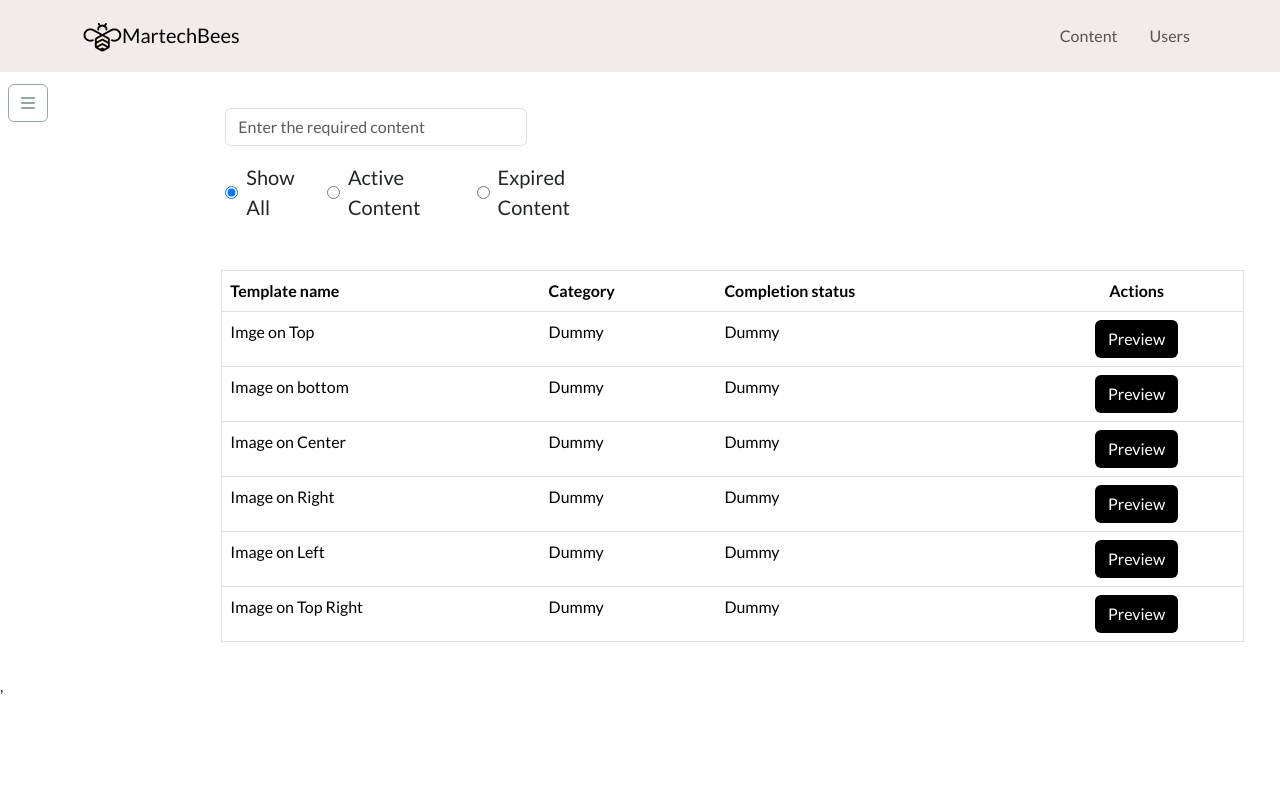
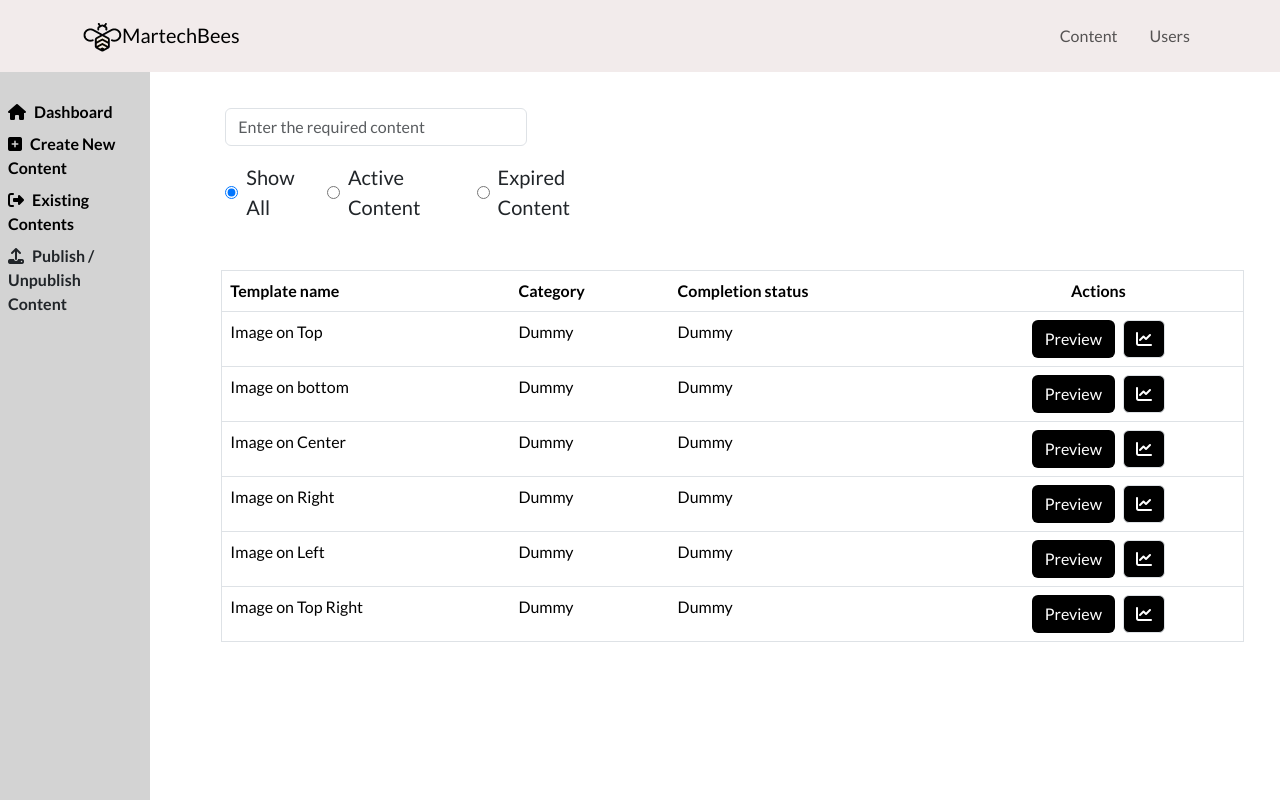
Before and after one commit to JAMESJOHN95/Content_Ui_TS, a React (Vite) app: page /existingcontents in a window 1280 px wide. Built offline with nearby package versions, Linux system fonts and the light colour scheme.

Commit message:
Existing content and template editing updated

```diff
--- a/src/Componants/Home.jsx
+++ b/src/Componants/Home.jsx
@@ -103,7 +103,7 @@ function Home() {
                     <Layout />
                 </div>
                 <div className='col-md-10 mt-4'>
-                    <h3>Welcome !</h3>
+                    <h3 className='ms-5 '>Welcome !</h3>
                     <div className="row">
                         <div>
                             <button className='btn btn-light ms-1'>Any</button>
--- a/src/Pages/ExistingDetails.jsx
+++ b/src/Pages/ExistingDetails.jsx
@@ -6,11 +6,14 @@ import Button from 'react-bootstrap/Button';
 import Modal from 'react-bootstrap/Modal';
 import { Link } from 'react-router-dom';
 import logo from '../Images/logo.png'
+import { color } from 'chart.js/helpers';
 function ExistingDetails() {
   const [show, setShow] = useState(false);
-
+  const [showAnalytics, setShowAnalytics] = useState(false);
   const handleClose = () => setShow(false);
+  const handleCloseAnalytics = () => setShowAnalytics(false);
   const handleShow = () => setShow(true);
+  const handleShowAnalytics = () => setShowAnalytics(true);
   const [selectedFilter, setSelectedFilter] = useState('showAll');
 
 const handleFilterChange = (event) => {
@@ -25,7 +28,7 @@ const handleFilterChange = (event) => {
   </div>
   <div className='col-md-4 mt-5'>
   <input type="text" className='form-control w-75 me-auto' placeholder='Enter the required content' />
-  <div className='fs-5 d-flex align-items-center mt-3 '>
+  <div className='fs-5 d-flex align-items-center mt-3'>
   <input
     type="radio"
     className='me-2'
@@ -97,41 +100,59 @@ const handleFilterChange = (event) => {
             </thead>
             <tbody >
                 <tr>
-                    <td>Imge on Top</td>
+                    <td>Image on Top</td>
                     <td>Dummy</td>
                     <td>Dummy</td>
                    {/*  <td><i class="fa-solid fa-pen-to-square"></i></td> */}
-                   <td className='text-center'><button className='btn' style={{color:'white',backgroundColor:'black'}} onClick={handleShow}>Preview</button></td>
+                   <td className='text-center'>
+                      <button className='btn' style={{color:'white',backgroundColor:'black'}} onClick={handleShow}>Preview</button>
+                      <button onClick={handleShowAnalytics} className='btn border ms-2' style={{color:'white',backgroundColor:'black'}}><i class="fa-solid fa-chart-line"></i>
+                      </button></td>
                 </tr>
                 <tr>
                     <td>Image on bottom</td>
                     <td>Dummy</td>
                     <td>Dummy</td>
-                    <td className='text-center'><button className='btn' style={{color:'white',backgroundColor:'black'}} onClick={handleShow}>Preview</button></td>
+                    <td className='text-center'>
+                      <button className='btn' style={{color:'white',backgroundColor:'black'}} onClick={handleShow}>Preview</button>
+                      <button onClick={handleShowAnalytics} className='btn border ms-2' style={{color:'white',backgroundColor:'black'}}><i class="fa-solid fa-chart-line"></i>
+                      </button></td>
                 </tr>
                 <tr>
                     <td>Image on Center</td>
                     <td>Dummy</td>
                     <td>Dummy</td>
-                    <td className='text-center'><button className='btn' style={{color:'white',backgroundColor:'black'}}>Preview</button></td>
+                    <td className='text-center'>
+                      <button className='btn' style={{color:'white',backgroundColor:'black'}} onClick={handleShow}>Preview</button>
+                      <button onClick={handleShowAnalytics} className='btn border ms-2' style={{color:'white',backgroundColor:'black'}}><i class="fa-solid fa-chart-line"></i>
+                      </button></td>
                 </tr>
                 <tr>
                     <td>Image on Right</td>
                     <td>Dummy</td>
                     <td>Dummy</td>
-                    <td className='text-center'><button className='btn' style={{color:'white',backgroundColor:'black'}} onClick={handleShow}>Preview</button></td>
+                    <td className='text-center'>
+                      <button className='btn' style={{color:'white',backgroundColor:'black'}} onClick={handleShow}>Preview</button>
+                      <button onClick={handleShowAnalytics} className='btn border ms-2' style={{color:'white',backgroundColor:'black'}}><i class="fa-solid fa-chart-line"></i>
+                      </button></td>
                 </tr>
                 <tr>
                     <td>Image on Left</td>
                     <td>Dummy</td>
                     <td>Dummy</td>
-                    <td className='text-center'><button className='btn' style={{color:'white',backgroundColor:'black'}} onClick={handleShow}>Preview</button></td>
+                    <td className='text-center'>
+                      <button className='btn' style={{color:'white',backgroundColor:'black'}} onClick={handleShow}>Preview</button>
+                      <button onClick={handleShowAnalytics} className='btn border ms-2' style={{color:'white',backgroundColor:'black'}}><i class="fa-solid fa-chart-line"></i>
+                      </button></td>
                 </tr>
                 <tr>
                     <td>Image on Top Right</td>
                     <td>Dummy</td>
                     <td>Dummy</td>
-                    <td className='text-center'><button className='btn' style={{color:'white',backgroundColor:'black'}} onClick={handleShow}>Preview</button></td>
+                    <td className='text-center'>
+                      <button className='btn' style={{color:'white',backgroundColor:'black'}} onClick={handleShow}>Preview</button>
+                      <button onClick={handleShowAnalytics} className='btn border ms-2' style={{color:'white',backgroundColor:'black'}}><i class="fa-solid fa-chart-line"></i>
+                      </button></td>
                 </tr>
             </tbody>
         </table></div></div>
@@ -172,7 +193,28 @@ const handleFilterChange = (event) => {
       </Modal>
 
 
-
+      <Modal show={showAnalytics} onHide={handleCloseAnalytics}size='lg'>
+        <Modal.Header closeButton>
+          <Modal.Title><span style={{color:"darkviolet",fontSize:"30px"}} className='fw-Bold'>Analytics</span></Modal.Title>
+        </Modal.Header>
+        <Modal.Body>
+          <div className='row'>
+            <div className='row'>
+              <div className='col-md-4'></div>
+              <div className='col-md-4 text-center'><h3>Edited:48</h3></div>
+              <div className='col-md-4'></div>
+            </div>
+           <div className='col-md-4'>
+           <h3 className='text-center'>Open:42</h3>
+           </div>
+           <div className='col-md-4 text-center'><h3>Impressions:9</h3></div>
+           <div className='col-md-4 text-center'><h3>Saved:33</h3></div>
+          </div>
+        </Modal.Body>
+        <Modal.Footer>
+                            <button className='btn btn-primary ms-2 me-2 p-3' onClick={handleCloseAnalytics}>Close</button>
+        </Modal.Footer>
+      </Modal>
 
 
 
--- a/src/Pages/Layout.jsx
+++ b/src/Pages/Layout.jsx
@@ -21,10 +21,10 @@ export default function Sidebar() {
           position: 'fixed',
           height: '100vh',
           backgroundColor: 'lightgrey',
-          left: isOpen ? '0' : '-250px', // Hide when closed on small screens
+          left: isOpen ? '0' : '-250px',
           transition: 'left 0.3s ease',
-          zIndex: 999,
-          width: '250px'
+         /*  zIndex: 999, */
+         /*  width: '250px' */
         }}
       >
         <ul className="list-unstyled mt-4">
--- a/src/Pages/TemplateEditing.jsx
+++ b/src/Pages/TemplateEditing.jsx
@@ -12,7 +12,9 @@ function TemplateEditing() {
     });
 
     const [preview, setPreview] = useState("");
-    const[key,setkey]=useState(0)
+    const [key, setKey] = useState(0);
+    const [showHtml, setShowHtml] = useState(false);
+
     useEffect(() => {
         if (templateDetails.templateImage instanceof File) {
             setPreview(URL.createObjectURL(templateDetails.templateImage));
@@ -32,15 +34,27 @@ function TemplateEditing() {
             content: "Lorem ipsum dolor sit amet consectetur adipisicing elit. Architecto eligendi autem laboriosam quo hic consectetur. Quidem blanditiis voluptatibus quibusdam non quis, earum cupiditate, maxime dignissimos distinctio vitae nobis sed alias!",
             templateImage: "https://media.istockphoto.com/id/1444291518/photo/black-woman-working-from-home-office.jpg?s=612x612&w=0&k=20&c=ruHb87Ryd6uOr7sRnqfOussQihY89gnGDLeisJnVi-M=",
             navlink: "Readmore"
-        })
+        });
         setPreview("");
-        if(key==0)
-            {
-              setkey(1)
-            }
-            else{
-              setkey(0)
-            }
+        setKey(key === 0 ? 1 : 0);
+    };
+
+    // Function to generate HTML structure
+    const getHtmlStructure = () => {
+        return `
+        <div class='template-container'>
+            <h2>${templateDetails.heading1}</h2>
+            <h3><i>${templateDetails.heading2}</i></h3>
+            <div class='row'>
+                <div class='col-md-4'>
+                    <img src="${preview}" alt="Template Image" class='w-100' style="height: 200px;" />
+                </div>
+                <div class='col-md-6'>
+                    <p>${templateDetails.content}</p>
+                    <a href="#">${templateDetails.navlink}</a>
+                </div>
+            </div>
+        </div>`;
     };
 
     return (
@@ -51,10 +65,26 @@ function TemplateEditing() {
                 </div>
                 <div className='col-md-10 mt-5'>
                     <div className='row border shadow mx-5 p-4'>
+
+                        {!showHtml ? (
+                            <>
                                 <div className='row'>
-                        <input type="text" className='form-control text-center p-4 fw-bold border-0' style={{fontSize:'30px'}}value={templateDetails?.heading1} onChange={(e)=>{setTemplateDetails({...templateDetails,heading1:e.target.value})}}/>
-                        <input type="text" style={{fontSize:'20px',fontStyle:'italic'}} className='form-control border-0 p-4'value={templateDetails?.heading2} onChange={(e)=>{setTemplateDetails({...templateDetails,heading2:e.target.value})}}/>
+                                    <input
+                                        type="text"
+                                        className='form-control text-center p-4 fw-bold border-0'
+                                        style={{ fontSize: '30px' }}
+                                        value={templateDetails?.heading1}
+                                        onChange={(e) => setTemplateDetails({ ...templateDetails, heading1: e.target.value })}
+                                    />
+                                    <input
+                                        type="text"
+                                        style={{ fontSize: '20px', fontStyle: 'italic' }}
+                                        className='form-control border-0 p-4'
+                                        value={templateDetails?.heading2}
+                                        onChange={(e) => setTemplateDetails({ ...templateDetails, heading2: e.target.value })}
+                                    />
                                 </div>
+
                                 <div className='row mt-4'>
                                     <div className='col-md-1'></div>
                                     <div className='col-md-4'>
@@ -63,27 +93,55 @@ function TemplateEditing() {
                                                 id="templateImage"
                                                 style={{ display: 'none' }}
                                                 type="file"
-                                        onChange={(e) => handleFile(e)}
+                                                onChange={handleFile}
                                                 key={key}
                                             />
                                             <img
-                                        src={preview ? preview : "https://media.istockphoto.com/id/1444291518/photo/black-woman-working-from-home-office.jpg?s=612x612&w=0&k=20&c=ruHb87Ryd6uOr7sRnqfOussQihY89gnGDLeisJnVi-M="}
-                                        alt="no image"
+                                                src={preview}
+                                                alt="Template"
                                                 className='w-100'
                                                 style={{ height: '200px' }}
                                             />
                                         </label>
                                     </div>
                                     <div className='col-md-6'>
-                          <textarea type="text" className='form-control p-4'value={templateDetails?.content} onChange={(e)=>{setTemplateDetails({...templateDetails,content:e.target.value})}}/>
-                                <Link style={{textDecoration:'none'}}>
-                                <input style={{color:'blue'}} type="text" className='form-control p-4 border-0'value={templateDetails?.navlink} onChange={(e)=>{setTemplateDetails({...templateDetails,navlink:e.target.value})}}/>
+                                        <textarea
+                                            type="text"
+                                            className='form-control p-4'
+                                            value={templateDetails?.content}
+                                            onChange={(e) => setTemplateDetails({ ...templateDetails, content: e.target.value })}
+                                        />
+                                        <Link style={{ textDecoration: 'none' }}>
+                                            <input
+                                                style={{ color: 'blue' }}
+                                                type="text"
+                                                className='form-control p-4 border-0'
+                                                value={templateDetails?.navlink}
+                                                onChange={(e) => setTemplateDetails({ ...templateDetails, navlink: e.target.value })}
+                                            />
                                         </Link>
                                         <button className='btn btn-primary ms-2 me-2'>Create</button>
                                         <button className='btn btn-primary ms-2 me-2' onClick={handleCancel}>Cancel</button>
+                                        <button
+                                            className='btn btn-primary ms-2 me-2'
+                                            onClick={() => setShowHtml(!showHtml)}
+                                        >
+                                            {showHtml ? "Back to Edit" : "View Structure"}
+                                        </button>
                                     </div>
                                     <div className='col-md-1'></div>
                                 </div>
+                            </>
+                        ) : (
+                            <div className='p-4'>
+                                <h4>HTML Structure</h4>
+                                <pre className='bg-light p-3 border' style={{ whiteSpace: 'pre-wrap' }}>
+                                    {getHtmlStructure()}
+                                </pre>
+                                <button className='btn btn-primary' onClick={() => setShowHtml(false)}>Back to Edit</button>
+                            </div>
+                        )}
+
                     </div>
                 </div>
             </div>
--- a/src/Pages/Templates.jsx
+++ b/src/Pages/Templates.jsx
@@ -141,8 +141,6 @@ function Templates() {
                             </p>
                             <div className='d-flex justify-content-between'> <a className='fs-5' target='_blank' href="https://www.questrade.com/learning/investment-concepts/accounts-101/how-to-choose-the-right-account-for-your-investments?%20s_cid=QFGBLOG_019_email_qcom_lead_pulse&eml=QFGBLOG_019_QPULSE030924_email_qcom_lead_pulse&utm_medium=email&utm_source=qcom&utm_campaign=QFGBLOG_019&utm_content=lead_pulse&mkt_tok=NDYzLUFUUy0yODIAAAGTu2DPsZ1CDKrGniPm60b-dPRv4BAzj0PS7LHXcXEDfBlY8nmLxpRx5NsCW_oZMNdVxtU0-5s1ZeNlWpkGp53fkBt3r2aDvJoRKJDkVpa6#how-to-choose-the-right-account-for-your-investments">Read More </a>
                                 <button className='btn border me-5 '>
-
-
                                     <i class="fa-solid fa-chart-line"></i>
                                 </button>
                             </div>
--- a/src/index.css
+++ b/src/index.css
@@ -2,9 +2,9 @@ body{
   padding-top: 60px;
   overflow-x: hidden;
 }
-@media (min-width:1450px) {
+@media (min-width:768px) {
   .side-bar {
-    left: 0 !important; /* Keep it visible on large screens */
+    left: 0 !important;
   }
   .overlay {
     display:none;
@@ -13,8 +13,26 @@ body{
     display:none  !important;
   }
 }
-@media (max-width: 1449px) {
+@media (max-width:767px) {
   .toggle-btn {
     display: block !important;
   }
 }
+@media(max-width:1375px)
+{
+  .side-bar{
+    width: 150px;
+  }
+}
+@media(max-width:845px)
+{
+  .side-bar{
+    width: 140px;
+  }
+}
+@media(min-width:1376px)
+{
+  .side-bar{
+    width:250px;
+  }
+}
```
Lines whose indentation alone changed are shown as unchanged.
